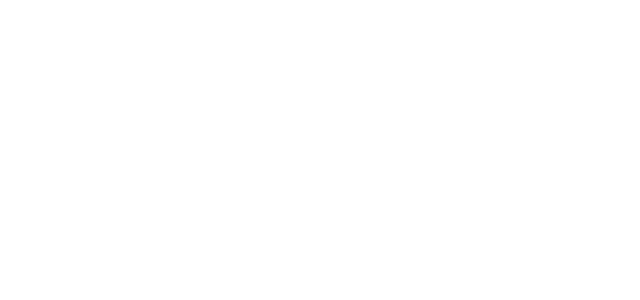
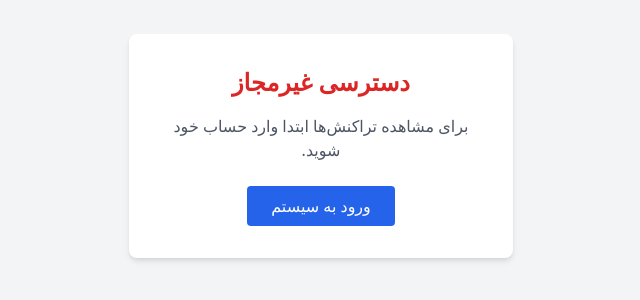
Before and after one commit to yahyahosseini1989/enterprise-nuxt-migration, a Nuxt app: page /login in a window 1280 px wide. Before the commit this address had no page. Shown: the part 254-554 px from the top of the page, without its empty margins (319-959 px from the left). Built offline with nearby package versions, Linux system fonts and the light colour scheme.

Commit message:
feat: add auth middleware to protect dashboard routes

```diff
--- /dev/null
+++ b/middleware/auth.js
@@ -0,0 +1,5 @@
+export default function ({ store, redirect }) {
+  if (!store.state.user.isLoggedIn) {
+    return redirect('/login')
+  }
+}
--- a/pages/index.vue
+++ b/pages/index.vue
@@ -60,6 +60,8 @@ export default {
     await store.dispatch('transactions/fetchTransactions', $axios)
   },
 
+  middleware: 'auth',
+
   computed: {
     ...mapState(['user']),
     ...mapState('transactions', ['isLoading']),
--- /dev/null
+++ b/pages/login.vue
@@ -0,0 +1,17 @@
+<template>
+  <div class="min-h-screen flex items-center justify-center bg-gray-100" dir="rtl">
+    <div class="bg-white p-8 rounded-lg shadow-md text-center max-w-sm w-full">
+      <h1 class="text-2xl font-bold text-red-600 mb-4">دسترسی غیرمجاز</h1>
+      <p class="text-gray-600 mb-6">برای مشاهده تراکنش‌ها ابتدا وارد حساب خود شوید.</p>
+      <button class="bg-blue-600 text-white px-6 py-2 rounded hover:bg-blue-700 transition">
+        ورود به سیستم
+      </button>
+    </div>
+  </div>
+</template>
+
+<script>
+export default {
+  name: 'LoginPage'
+}
+</script>
```
